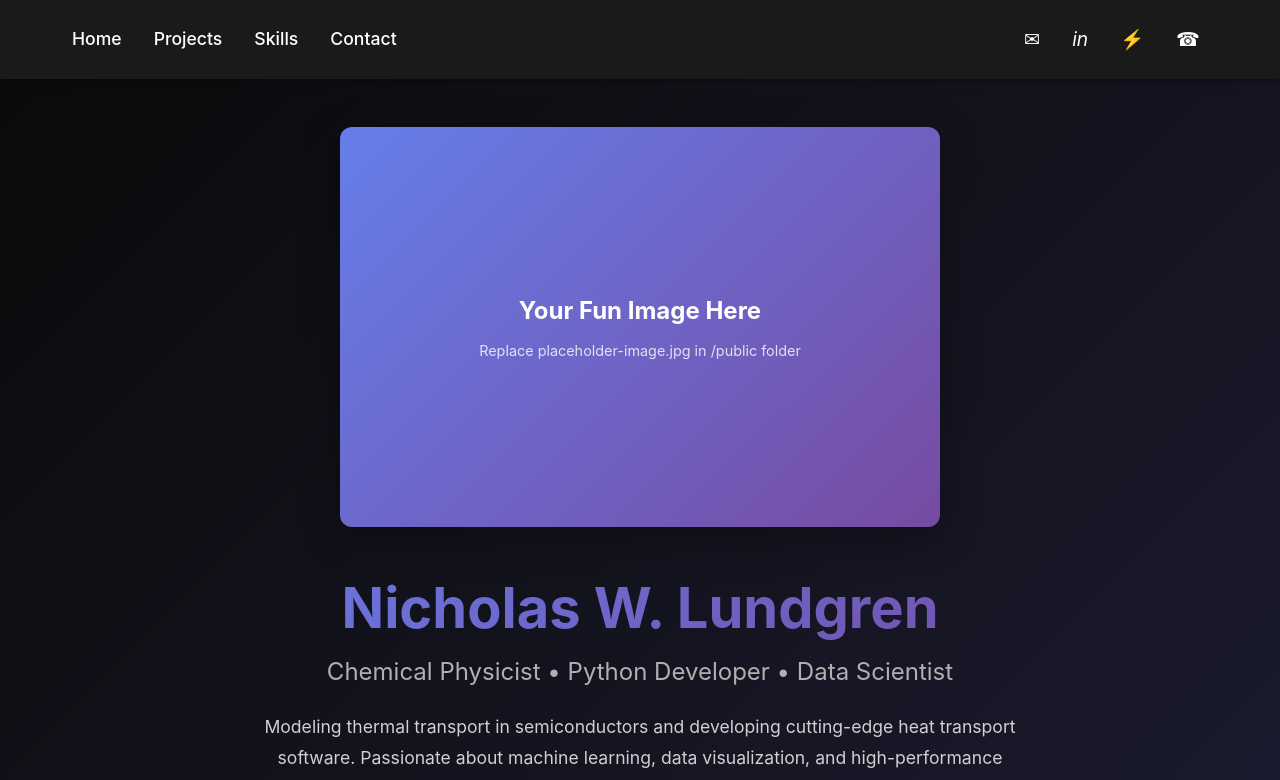
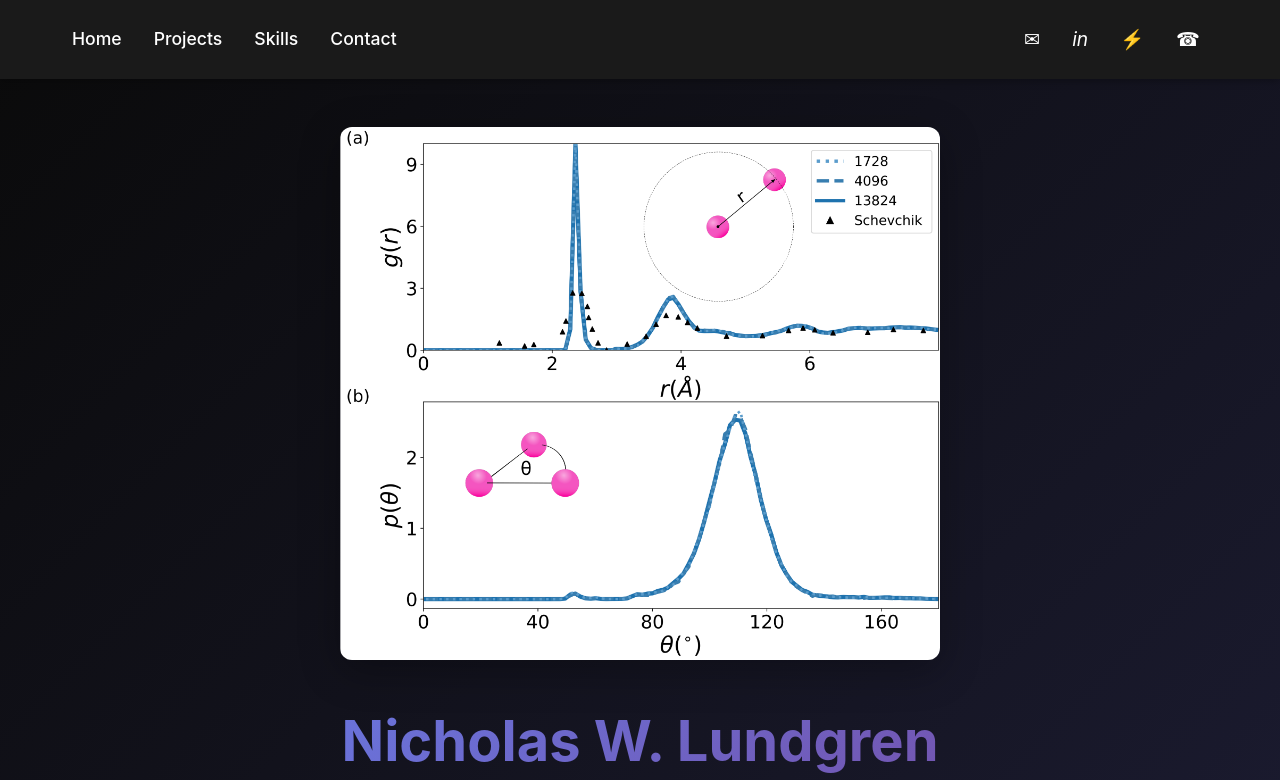
Before and after one commit to niklundgren/niklundgren-portfolio, a React (Vite) app in the folder portfolio/: page / in a window 1280 px wide. Shown: the top 780 px of the page. Built offline with nearby package versions, Linux system fonts and the light colour scheme.

Commit message:
Updating website image

```diff
--- a/portfolio/src/pages/Home.css
+++ b/portfolio/src/pages/Home.css
@@ -19,9 +19,16 @@
 .interactive-image {
   width: 100%;
   max-width: 600px;
-  height: 400px;
   transition: transform 0.1s ease-out;
   cursor: pointer;
+}
+
+.hero-image {
+  width: 100%;
+  height: auto;
+  border-radius: 12px;
+  box-shadow: 0 10px 40px rgba(0, 0, 0, 0.3);
+  display: block;
 }
 
 .image-placeholder {
--- a/portfolio/src/pages/Home.jsx
+++ b/portfolio/src/pages/Home.jsx
@@ -29,11 +29,7 @@ const Home = () => {
               transform: `perspective(1000px) rotateX(${-imageInteraction.y}deg) rotateY(${imageInteraction.x}deg)`
             }}
           >
-            {/* Placeholder for your fun image - replace with your own */}
-            <div className="image-placeholder">
-              <p>Your Fun Image Here</p>
-              <small>Replace placeholder-image.jpg in /public folder</small>
-            </div>
+            <img src="/rad_ang.png" alt="Nicholas Lundgren" className="hero-image" />
           </div>
         </div>
 
```
Also changed, not shown: portfolio/public/rad_ang.png (added).
